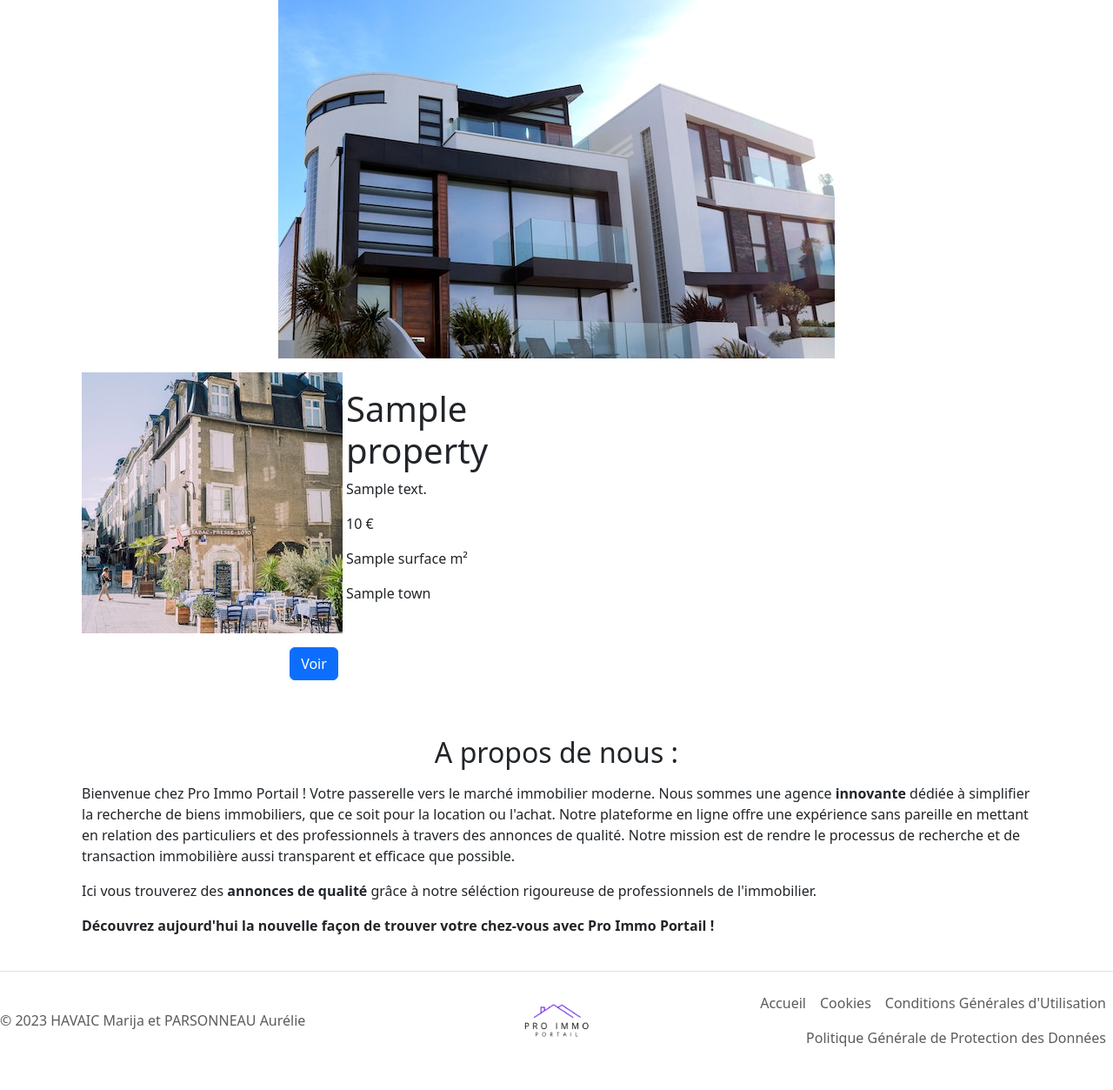
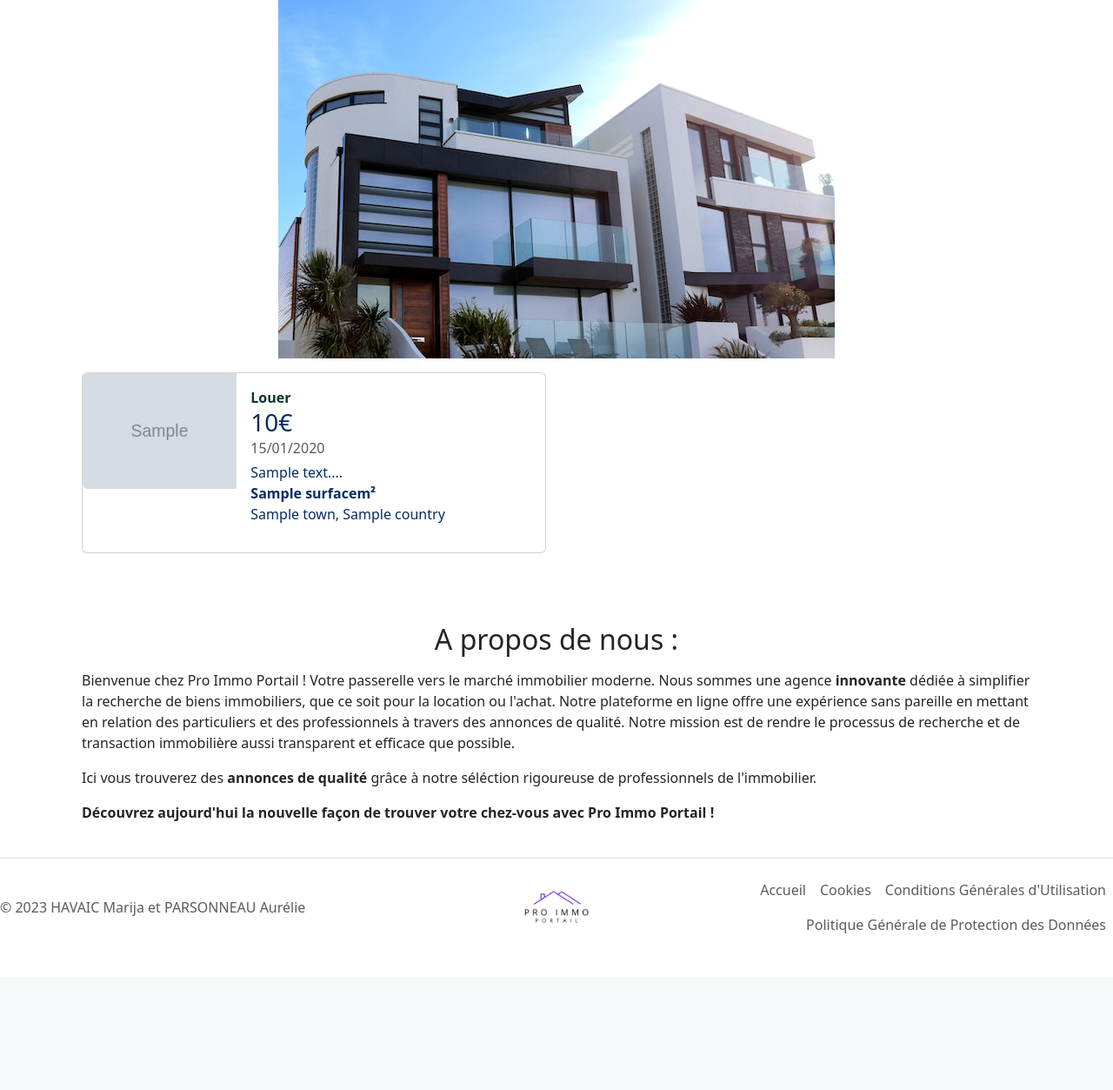
Before and after one commit to marijahavaic/pro-immo-portail, a Symfony app: template templates/home/index.html.twig in a window 1280 px wide. Shown: the part 77-1330 px from the top of the page at 87% size. After the commit the page ends 1150 px from the top, so only its background shows below. Run offline with Twig, Linux system fonts and the light colour scheme; the template is opened without the code that fills it: most values are stand-ins (such as "Sample title", 1, 10 or a date in 2020); grey boxes marked "Sample" are stand-in pictures; some libraries are stand-ins or nearby versions.

Commit message:
Designer property carte dans home

```diff
--- a/templates/home/index.html.twig
+++ b/templates/home/index.html.twig
@@ -6,23 +6,34 @@
 
 	<div class="container row m-auto">
 		{% for property in properties %}
-			<div class="col-sm-6 pt-3">
-				<div class="d-flex gap-1 justify-content-center align-items-center">
+			<div class="col-md-6 pt-3">
+				<div class="card mb-3">
+					<a href={{ path('app_property_show', {'id': property.id} ) }} class="text-decoration-none text-primary-emphasis">
+						<div class="row g-0">
+							<div class="col-md-4">
+								<img class="img-fluid rounded-start" src={{property.photo}} alt='{{property.title}} image'>
+							</div>
+							<div class="col-md-8">
+								<div class="card-body">
+									<strong class="d-inline-block mb-0 text-success-emphasis">Louer</strong>
+									<h3 class="mb-0">{{property.price}}€</h3>
 
-						<img class="w-auto" src={{asset("images/facade.jpg")}} alt="">
-
-					<div class="">
-						<h1>{{property.title}}</h1>
-						<p>{{property.description}}</p>
-						<p>{{property.price}}
-							€</p>
-						<p>{{property.surface}}
-							m²</p>
-						<p>{{property.town}}</p>
+									<div class="mb-1 text-body-secondary">{{property.createdAt|date('d/m/Y')}}</div>
+									<p class="mb-auto">{{property.description|slice(0,45)}}...</p>
+									<div>
+										<strong>{{property.surface}}m²</strong>
+										<p>{{property.town}},
+											{{property.country}}</p>
+										{# TODO remove comment #}
+										{# <a href={{ path('app_property_show', {'id': property.id} ) }}>
+																																																																																																																																										<button class="btn btn-primary mb-0">Voir</button>
+																																																																																																																																									</a> #}
 									</div>
 								</div>
-                <div class="text-center pt-3">
-				<a href={{ path('app_property_show', {'id': property.id}) }}><button class="btn btn-primary ">Voir</button></a>
+							</div>
+						</div>
+					</a>
+
 				</div>
 			</div>
 
@@ -35,11 +46,16 @@
 	<div class="container row m-auto">
 		<h2 class="text-center pt-5">A propos de nous :</h2>
 
-<p class="m-auto pt-2">Bienvenue chez Pro Immo Portail ! Votre passerelle vers le marché immobilier moderne. Nous sommes une agence <strong>innovante</strong> dédiée à simplifier la recherche de biens immobiliers, que ce soit pour la location ou l'achat. Notre plateforme en ligne offre une expérience sans pareille en mettant en relation des particuliers et des professionnels à travers des annonces de qualité. Notre mission est de rendre le processus de recherche et de transaction immobilière aussi transparent et efficace que possible.</p>
+		<p class="m-auto pt-2">Bienvenue chez Pro Immo Portail ! Votre passerelle vers le marché immobilier moderne. Nous sommes une agence
+			<strong>innovante</strong>
+			dédiée à simplifier la recherche de biens immobiliers, que ce soit pour la location ou l'achat. Notre plateforme en ligne offre une expérience sans pareille en mettant en relation des particuliers et des professionnels à travers des annonces de qualité. Notre mission est de rendre le processus de recherche et de transaction immobilière aussi transparent et efficace que possible.</p>
 
-<p class="pt-3">Ici vous trouverez des <strong>annonces de qualité</strong> grâce à notre séléction rigoureuse de professionnels de l'immobilier.</p>
+		<p class="pt-3">Ici vous trouverez des
+			<strong>annonces de qualité</strong>
+			grâce à notre séléction rigoureuse de professionnels de l'immobilier.</p>
 
-<p><strong>Découvrez aujourd'hui la nouvelle façon de trouver votre chez-vous avec Pro Immo Portail !</strong></p>
+		<p>
+			<strong>Découvrez aujourd'hui la nouvelle façon de trouver votre chez-vous avec Pro Immo Portail !</strong>
+		</p>
 	</div>
-
 {% endblock %}
--- a/templates/property/edit.html.twig
+++ b/templates/property/edit.html.twig
@@ -1,6 +1,7 @@
 {% extends 'base.html.twig' %}
 
-{% block title %}Edit Property{% endblock %}
+{% block title %}Edit Property
+{% endblock %}
 
 {% block body %}
 	<div class="container row m-auto">
--- a/templates/property/index.html.twig
+++ b/templates/property/index.html.twig
@@ -1,6 +1,7 @@
 {% extends 'base.html.twig' %}
 
-{% block title %}Property index{% endblock %}
+{% block title %}Property index
+{% endblock %}
 
 {% block body %}
 	<h1>Property index</h1>
--- a/templates/property/new.html.twig
+++ b/templates/property/new.html.twig
@@ -1,6 +1,7 @@
 {% extends 'base.html.twig' %}
 
-{% block title %}Pro Immo Portail | Créer une nouvelle annonce{% endblock %}
+{% block title %}Pro Immo Portail | Créer une nouvelle annonce
+{% endblock %}
 
 {% block body %}
 	<div class="container row m-auto">
```
Also changed, not shown: templates/property/show.html.twig (+23 -17 lines). Lines whose indentation alone changed are shown as unchanged.
